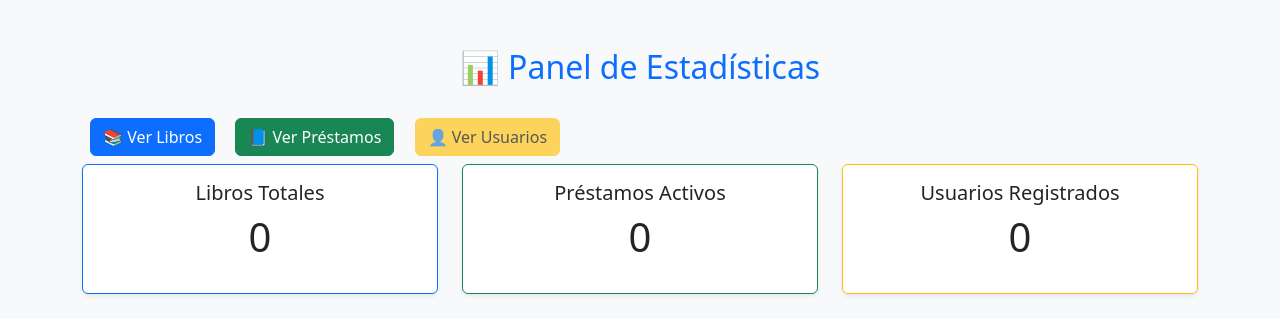
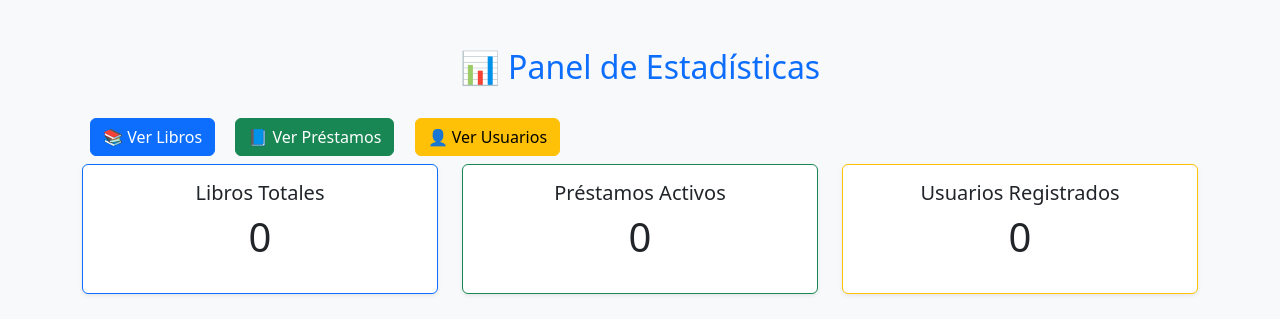
Before and after one commit to Feling1997/TRABAJO-FANK-FELING, a PHP site: page /biblioteca_fank_feling/panel.php in a window 1280 px wide. Shown: the top 319 px of the page. Run offline with PHP 8.4, Linux system fonts and the light colour scheme; data that the repository does not hold is empty.

```diff
--- a/vistas/panel.php
+++ b/vistas/panel.php
@@ -20,7 +20,7 @@ $totalUsuarios = $conexion->query("SELECT COUNT(*) AS total FROM usuarios")->fet
     <class="text-center my-4">
         <a href="libros/listar_libros.php" class="btn btn-primary btn.lg m-2">📚 Ver Libros</a>
         <a href="prestamos/listar_prestamos.php" class="btn btn-success btn.lg m-2">📘 Ver Préstamos</a>
-        <a href="#" class="btn btn-warning btn.lg m-2 disabled">👤 Ver Usuarios</a>
+        <a href="Pablo/usuarios/index.php" class="btn btn-warning btn.lg m-2">👤 Ver Usuarios</a>
 
     <div class="row text-center mb-4">
         <div class="col-md-4">
```
